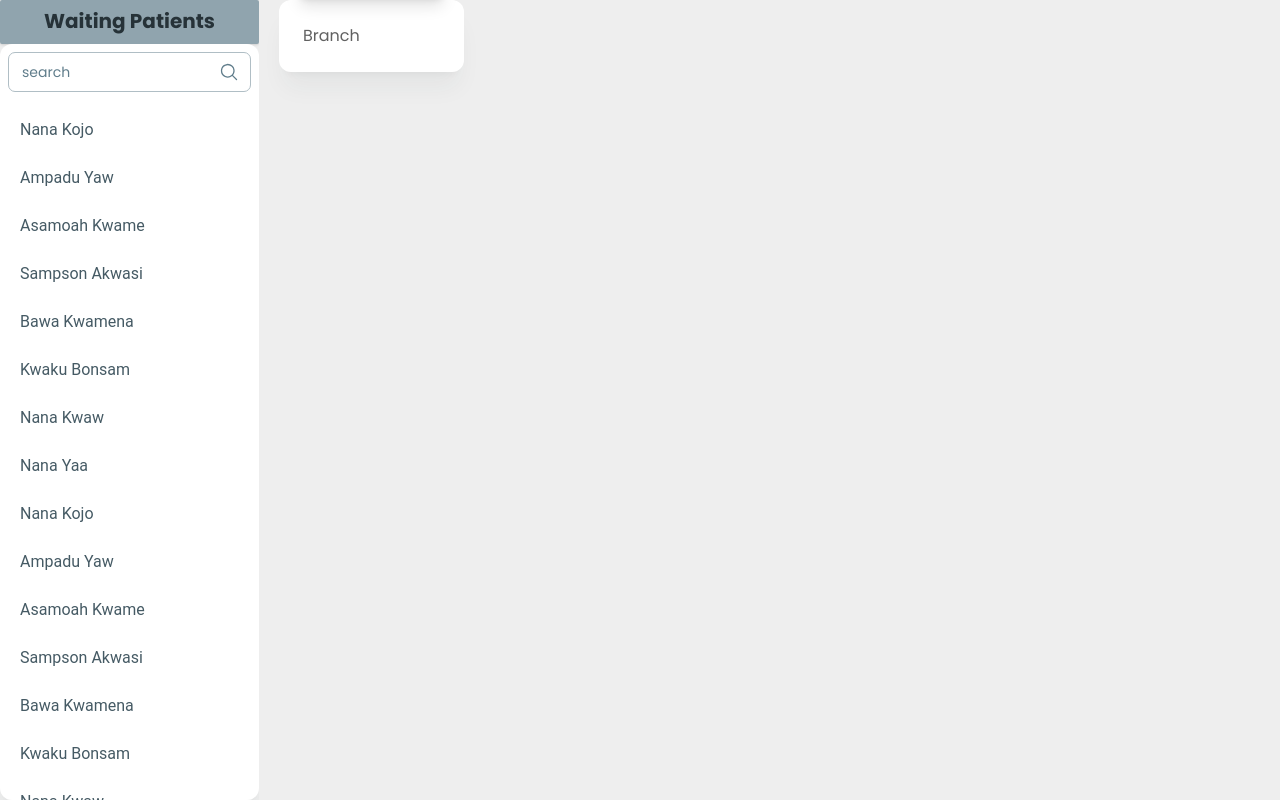
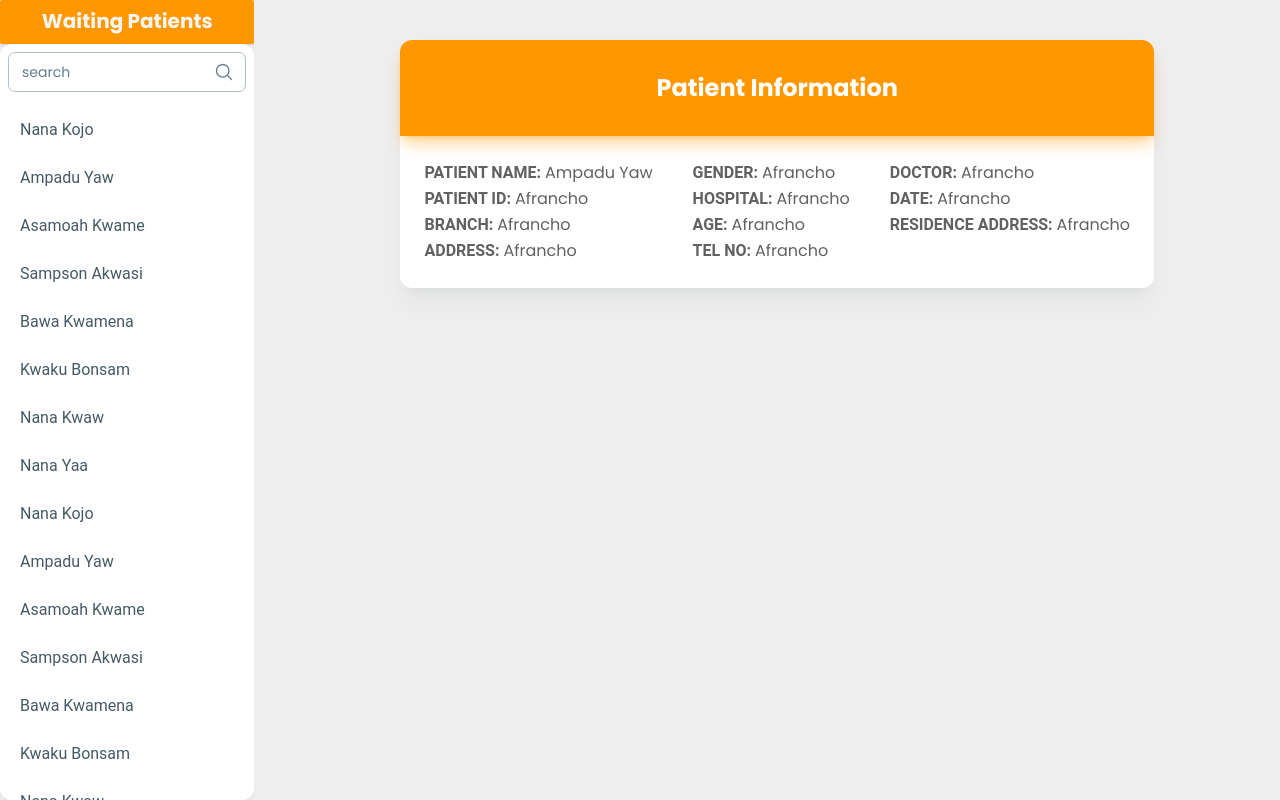
Before and after one commit to killy10o10/lab-app, a React (Vite) app: page /patients in a window 1280 px wide. Built offline with nearby package versions, Linux system fonts and the light colour scheme.

Commit message:
Add patient info table

```diff
--- a/src/components/PatientInfo.jsx
+++ b/src/components/PatientInfo.jsx
@@ -1,17 +1,33 @@
-import { Card, CardBody, CardHeader } from "@material-tailwind/react"
+import { Card, CardBody, CardHeader, Typography } from "@material-tailwind/react"
 
 function PatientInfo() {
   return (
-    <>
-      <Card  className="shadow-xl shadow-blue-gray-900/5">
-        <CardHeader>Patient Information</CardHeader>
+    <section >
+      <Card  className="shadow-xl shadow-blue-gray-900/5 mt-10">
+        <CardHeader color="orange" className="m-0 grid place-items-center rounded-b-none py-8 px-4 text-center font-bold text-2xl">Patient Information</CardHeader>
         <CardBody>
-          <table>
-            <tr>Branch</tr>
-          </table>
+          <div className="grid lg:flex items-baseline justify-between gap-10">
+            <div>
+              <span className="flex items-baseline gap-1"><Typography variant="h6">PATIENT NAME:</Typography> Ampadu Yaw</span>
+              <span className="flex items-baseline gap-1"><Typography variant="h6">PATIENT ID:</Typography> Afrancho</span>
+              <span className="flex items-baseline gap-1"><Typography variant="h6">BRANCH:</Typography> Afrancho</span>
+              <span className="flex items-baseline gap-1"><Typography variant="h6">ADDRESS:</Typography> Afrancho</span>
+            </div>
+            <div>
+              <span className="flex items-baseline gap-1"><Typography variant="h6">GENDER:</Typography> Afrancho</span>
+              <span className="flex items-baseline gap-1"><Typography variant="h6">HOSPITAL:</Typography> Afrancho</span>
+              <span className="flex items-baseline gap-1"><Typography variant="h6">AGE:</Typography> Afrancho</span>
+              <span className="flex items-baseline gap-1"><Typography variant="h6">TEL NO:</Typography> Afrancho</span>
+            </div>
+            <div>
+              <span className="flex items-baseline gap-1"><Typography variant="h6">DOCTOR:</Typography> Afrancho</span>
+              <span className="flex items-baseline gap-1"><Typography variant="h6">DATE:</Typography> Afrancho</span>
+              <span className="flex items-baseline gap-1"><Typography variant="h6">RESIDENCE ADDRESS:</Typography> Afrancho</span>
+            </div>
+          </div>
         </CardBody>
       </Card>
-    </>
+    </section>
   )
 }
 
--- a/src/pages/PatientReg.jsx
+++ b/src/pages/PatientReg.jsx
@@ -19,7 +19,7 @@ function PatientReg() {
   return (
     <section className="min-h-screen gap-5 flex font-poppins bg-gray-200">
       <div className="h-screen overflow-hidden flex flex-col">
-        <Typography variant="h5" className="font-poppins bg-blue-gray-300 p-2 shadow rounded-sm text-blue-gray-900 text-center">Waiting Patients</Typography>
+        <Typography variant="h5" className="font-poppins bg-orange-500 p-2 shadow rounded-sm text-gray-100 text-center">Waiting Patients</Typography>
         <Card className="overflow-y-auto shadow-xl shadow-blue-gray-900/5">
           <Search query={query} onQuerySearch={onQuerySearch} />
           <List>
@@ -31,7 +31,7 @@ function PatientReg() {
           </List>
         </Card>
       </div>
-      <div>
+      <div className="flex w-[80%] justify-center">
         <PatientInfo />
       </div>
     </section>
```
